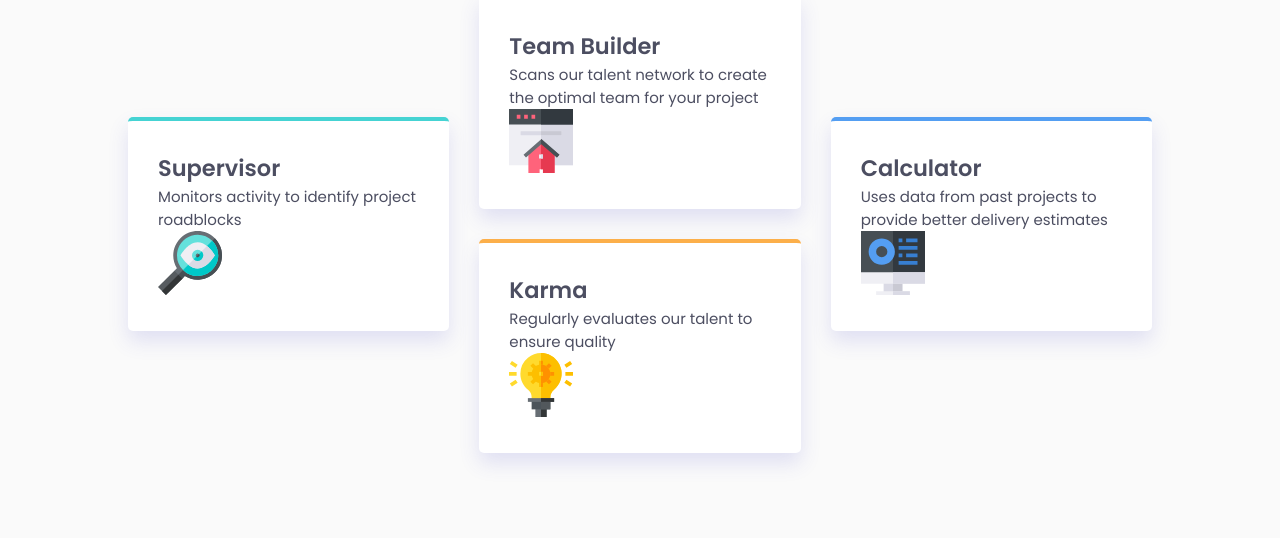
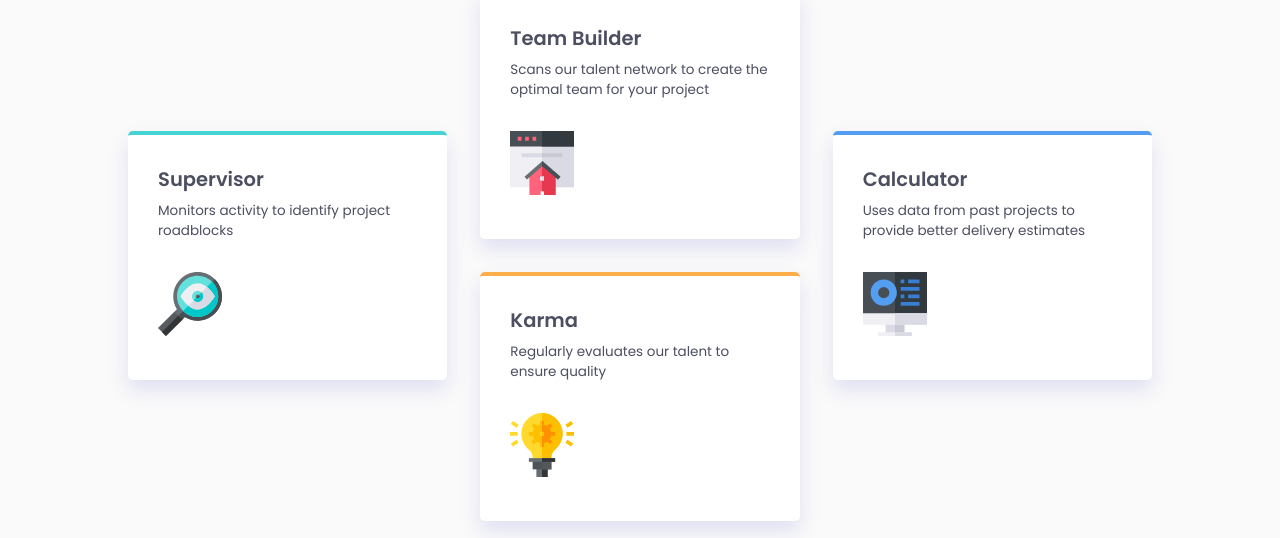
Before and after one commit to michelecandido/four-card-feature, a plain HTML site: page index.html in a window 1280 px wide. Shown: the part 262-800 px from the top of the page. Drawn offline with Linux system fonts and the light colour scheme.

Commit message:
fix: paddings in features and header

```diff
--- a/scss/_features.scss
+++ b/scss/_features.scss
@@ -2,18 +2,30 @@
 .features {
     width: 80%;
     max-width: 73rem;
+    padding-top: 4.8em;
+
     display: grid;
     grid-template-columns: repeat(3, 1fr);
     grid-template-rows: repeat(4, 1fr);
-    gap: 2em;
+    gap: 2.2em;
 }
 
 .card {
     padding: 2em;
+    padding-bottom: 2.55em;
     justify-self: center;
     border-radius: 5px;
     background-color: white;
     box-shadow: 0 10px 20px rgba(75, 75, 201, 0.15);
+
+    &__title {
+        font-size: 1.3rem;
+    }
+
+    &__description {
+        font-size: 0.9rem;
+        padding: 0.5em 0 2.3em 0;
+    }
 
     &:nth-child(1) {
         border-top: 0.3em solid $cyan;
--- a/scss/_header.scss
+++ b/scss/_header.scss
@@ -26,6 +26,6 @@
     }
 
     &__description {
-        padding-top: 1rem;
+        padding-top: 0.5rem;
     }
 }
```
Also changed, not shown: style.css, 1 other file.
